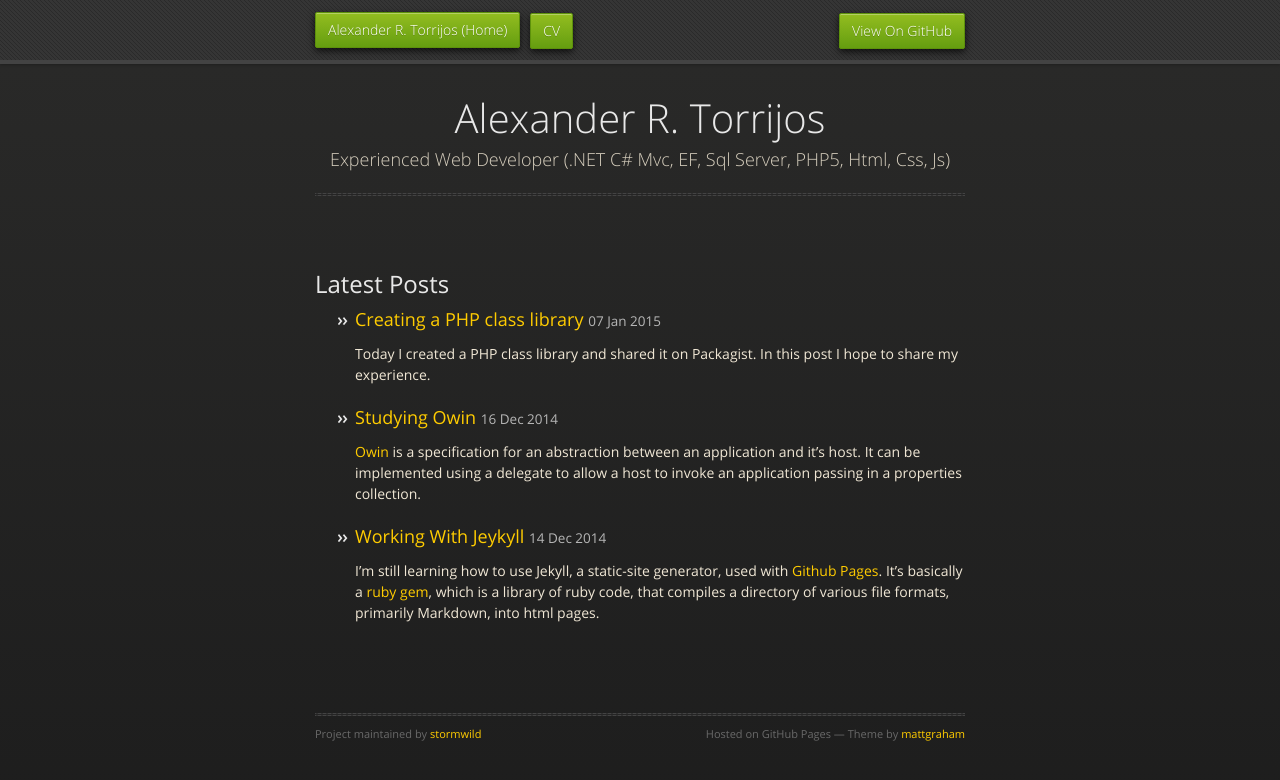
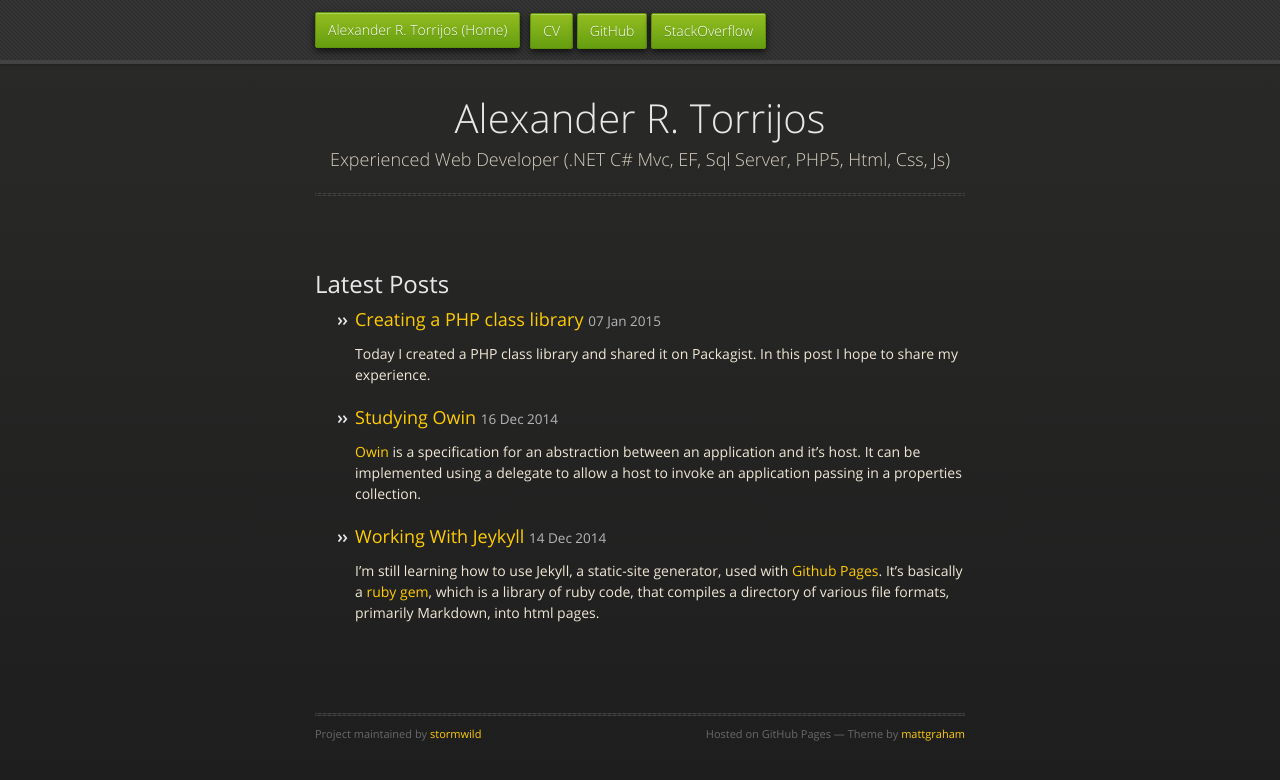
Before and after one commit to stormwild/stormwild.github.io, a Jekyll site: the page built from index.html, in a window 1280 px wide. Shown: the top 780 px of the page. Built offline with Jekyll 4.4.1, drawn with Linux system fonts in a browser that asks for light colours; nearby versions of some CDN libraries.

Commit message:
Updated layouts

```diff
--- a/_layouts/default.html
+++ b/_layouts/default.html
@@ -31,7 +31,8 @@
         <nav>
           <li class="title"><a href="/">Alexander R. Torrijos (Home)</a></li>
           <li><a href="/cv">CV</a></li>
-          <li class="fork"><a href="https://github.com/stormwild/" target="_blank">View On GitHub</a></li>
+          <li><a href="https://github.com/stormwild/" target="_blank">GitHub</a></li>
+          <li><a href="stackoverflow.com/users/92189/stormwild" target="_blank">StackOverflow</a></li>
         </nav>
       </div><!-- end header -->
 
--- a/_layouts/posts.html
+++ b/_layouts/posts.html
@@ -30,7 +30,8 @@
         <nav>
           <li class="title"><a href="/">Alexander R. Torrijos (Home)</a></li>
           <li><a href="/cv">CV</a></li>
-          <li class="fork"><a href="https://github.com/stormwild/" target="_blank">View On GitHub</a></li>
+          <li><a href="https://github.com/stormwild/" target="_blank">GitHub</a></li>
+          <li><a href="stackoverflow.com/users/92189/stormwild" target="_blank">StackOverflow</a></li>
         </nav>
       </div><!-- end header -->
 
```
